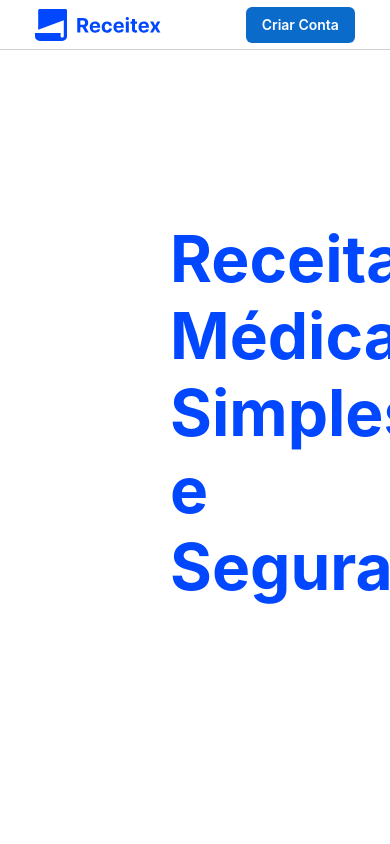
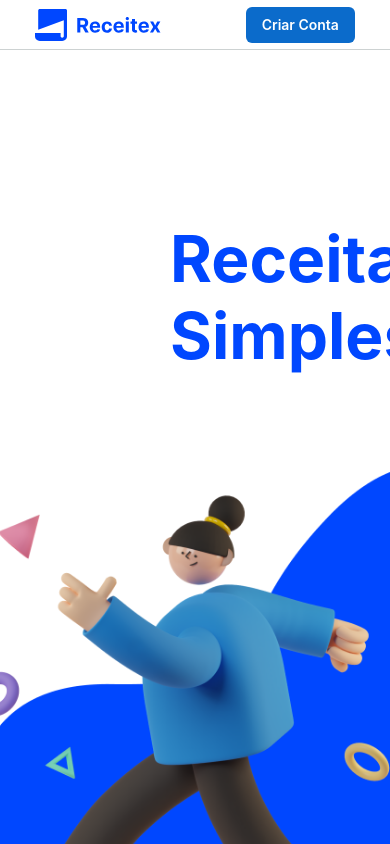
Before and after one commit to italosilva01/Receitex-WEB, a React (Vite) app: page / in a window 390 px wide. Built offline with nearby package versions, Linux system fonts and the light colour scheme.

Commit message:
adicionar responsividade

```diff
--- a/src/Page/Landing/components/Content/Content.module.css
+++ b/src/Page/Landing/components/Content/Content.module.css
@@ -1,7 +1,4 @@
 .imgSally {
-  display: block;
-  position: absolute;
-
   z-index: 1000;
   width: 900px;
   top: 150px;
@@ -17,7 +14,6 @@
 .imgOnda {
   width: 900px;
   z-index: 0;
-  position: relative;
   margin-top: 150px;
   @media (max-width: 1440px) {
     width: 500px;
@@ -30,6 +26,17 @@
   justify-content: space-between;
   width: 100vw;
   overflow: hidden;
+}
+
+@media (max-width: 770px) {
+  .containerGrid {
+    flex-direction: column;
+  }
+  .containerImgs {
+    width: 100% !important;
+    flex-direction: row !important;
+    justify-content: end;
+  }
 }
 
 .title {
@@ -45,6 +52,20 @@
   position: relative;
   width: max-content;
   height: calc(100vh - 50px);
+  display: flex;
+  flex-direction: column;
+  justify-content: end;
+}
+
+@media (min-width: 1440px) {
+  .containerText {
+    margin-right: auto;
+    margin-left: auto;
+    width: 100%;
+  }
+  .containerGrid {
+    justify-content: center;
+  }
 }
 .containerText {
   width: 577px;
--- a/src/Page/Landing/components/Content/Content.tsx
+++ b/src/Page/Landing/components/Content/Content.tsx
@@ -1,6 +1,5 @@
 import { Grid, Typography } from "@mui/joy";
-import Saly from "../../../../assets/Saly-22.png";
-import Onda from "../../../../assets/onda.svg";
+import Saly from "../../../../assets/Saly.png";
 import style from "./Content.module.css";
 
 export const Content = () => {
@@ -12,8 +11,6 @@
         </Typography>
       </div>
       <div className={style.containerImgs}>
-        <img src={Onda} className={style.imgOnda} />
-
         <img src={Saly} className={style.imgSally} />
       </div>
     </Grid>
```
Also changed, not shown: src/assets/Saly.png (added).
